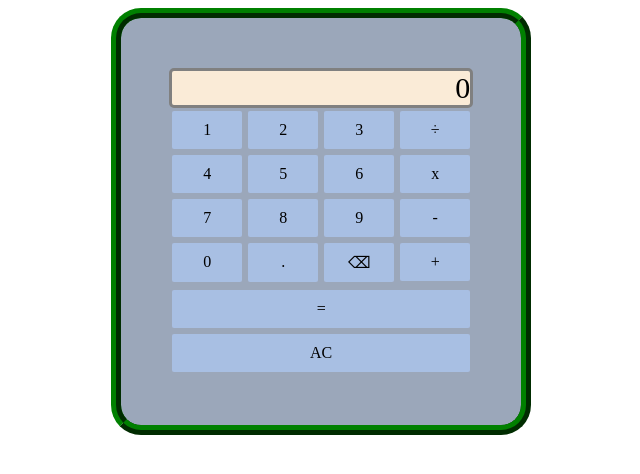
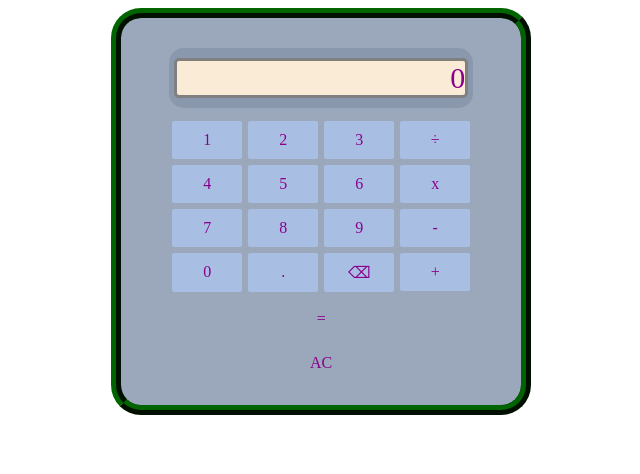
Before and after one commit to ihess95/calculatorProj, a plain HTML site: page index.html in a window 1280 px wide. Shown: the whole page, without its empty margins (276-916 px from the left). Drawn offline with Linux system fonts and the light colour scheme.

Commit message:
adjust padding

```diff
--- a/index.html
+++ b/index.html
@@ -11,7 +11,9 @@
   <body>
     <div class="calcContainerContainer">
       <div class="calcContainer">
-        <div class="screenContainer" maxlength="8"></div>
+        <div class="screenContainerContainer">
+          <div class="screenContainer"></div>
+        </div>
         <div class="buttonsContainer">
           <div class="numbersAndMiscContainer">
             <div class="numbersContainer"></div>
--- a/style.css
+++ b/style.css
@@ -4,7 +4,7 @@
 }
 
 body {
-  color: ;
+  color: darkmagenta;
 }
 
 .calcContainerContainer {
@@ -12,10 +12,13 @@ body {
   justify-content: center;
   min-width: 220px;
   max-width: 300px;
-  padding: 50px;
   margin-left: 30%;
+  padding-left: 50px;
+  padding-right: 50px;
+  padding-top: 20px;
+  padding-bottom: 20px;
   margin-right: 30%;
-  border: ridge 10px green;
+  border: ridge 10px darkgreen;
   border-radius: 30px;
   background-color: #9ba7ba;
 }
@@ -27,6 +30,17 @@ body {
   max-width: 298px;
   text-align: right;
   font-size: 30px;
+}
+
+.screenContainerContainer {
+  padding-top: 10px;
+  padding-bottom: 10px;
+  padding-left: 5px;
+  padding-right: 5px;
+  background-color: #8998ac;
+  border-radius: 15px;
+  margin-bottom: 10px;
+  margin-top: 10px;
 }
 
 .buttonsContainer {
@@ -43,6 +57,7 @@ body {
   width: 278px;
   padding: 10px;
   margin: 3px;
+  margin
   background-color: #a8bfe3;
   border-radius: 2px;
   text-align: center;
```
